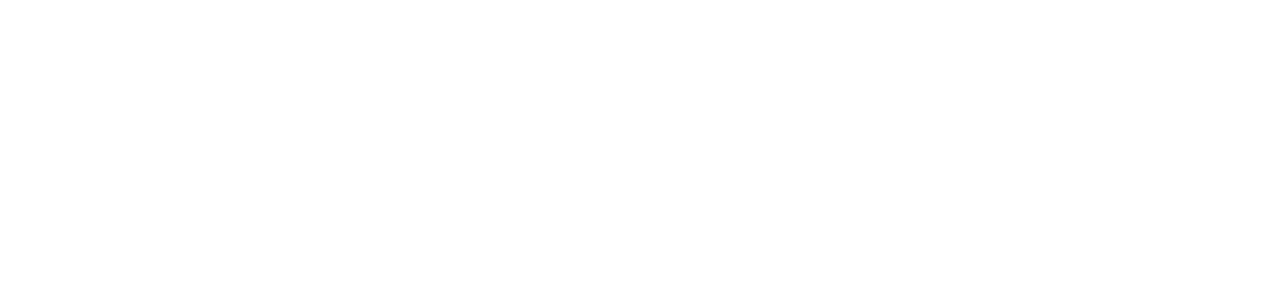
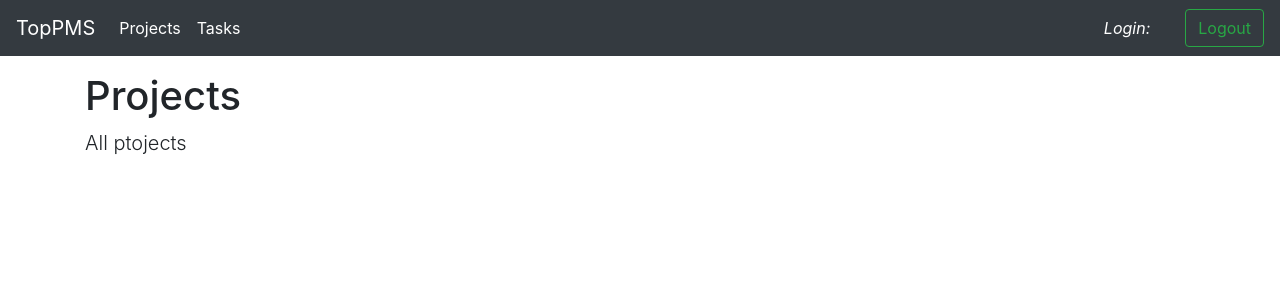
Before and after one commit to luxtorOleg/top-pms, an Angular app: page /projects in a window 1280 px wide. Before the commit this address led to /. Shown: the top 300 px of the page. Built offline with nearby package versions, Linux system fonts and the light colour scheme.

Commit message:
add project component

```diff
--- a/src/app/app-routing.module.ts
+++ b/src/app/app-routing.module.ts
@@ -2,6 +2,7 @@
 import {RouterModule, Routes} from '@angular/router';
 
 import {NavbarComponent} from './navbar/navbar.component';
+import {ProjectsComponent} from './projects/projects.component';
 import {LoginComponent} from './login/login.component';
 import {RegistrationComponent} from './registration/registration.component';
 
@@ -9,7 +10,8 @@
   { path: '', redirectTo: '/login', pathMatch: 'full'},
   { path: 'navbar', component: NavbarComponent},
   { path: 'login', component: LoginComponent},
-  { path: 'registration', component: RegistrationComponent}
+  { path: 'registration', component: RegistrationComponent},
+  { path: 'projects' , component: ProjectsComponent}
 ];
 
 @NgModule({
--- a/src/app/app.module.ts
+++ b/src/app/app.module.ts
@@ -9,6 +9,7 @@
 import { NavbarService } from './navbar.service';
 import { RegistrationComponent } from './registration/registration.component';
 import { LoginService } from './login.service';
+import { ProjectsComponent } from './projects/projects.component';
 
 
 
@@ -17,7 +18,8 @@
     AppComponent,
     NavbarComponent,
     LoginComponent,
-    RegistrationComponent
+    RegistrationComponent,
+    ProjectsComponent
   ],
   imports: [
     BrowserModule,
--- a/src/app/navbar/navbar.component.html
+++ b/src/app/navbar/navbar.component.html
@@ -8,8 +8,7 @@
       <a class="nav-link" href="#">Tasks</a></li>
   </ul>
   <div class="userContainer">
-    Login: {{userModel.login}}<br>
-    Password: {{userModel.pass}}
+    Login: {{userModel.login}}
   </div>
   <button class="btn btn-outline-success my-2 my-sm-0" type="submit" routerLink="/login">Logout</button>
 </nav>
--- /dev/null
+++ b/src/app/projects/projects.component.html
@@ -0,0 +1,5 @@
+<app-navbar></app-navbar>
+<div class="container">
+  <h1>Projects</h1>
+  <p class="lead">All ptojects</p>
+</div>
--- /dev/null
+++ b/src/app/projects/projects.component.ts
@@ -0,0 +1,15 @@
+import { Component, OnInit } from '@angular/core';
+
+@Component({
+  selector: 'app-projects',
+  templateUrl: './projects.component.html',
+  styleUrls: ['./projects.component.css']
+})
+export class ProjectsComponent implements OnInit {
+
+  constructor() { }
+
+  ngOnInit() {
+  }
+
+}
```
Also changed, not shown: src/app/projects/projects.component.css (added).
